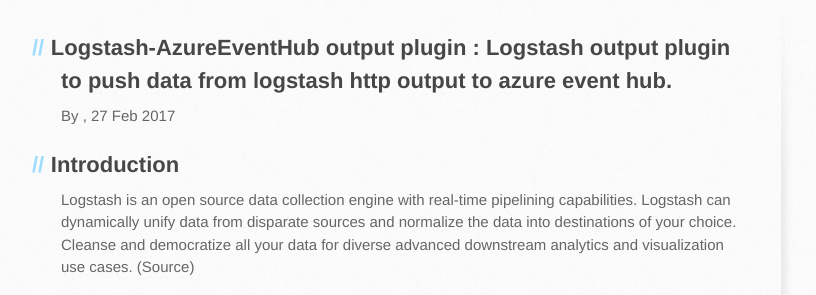
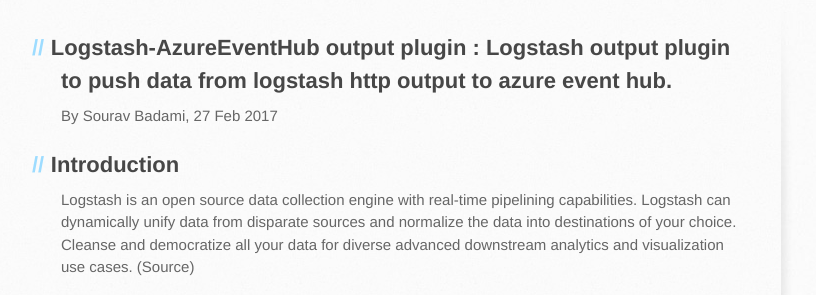
Before and after one commit to souravbadami/linkbynet.github.io, a Jekyll site: the page built from _posts/2017-02-27-Logstash-output-azure-nodejs.markdown, in a window 1280 px wide, cut to the strip 219-514 px from the top of the page. Shown: the whole strip, without its empty margins (109-925 px from the left). Built offline with Jekyll 4.4.1, drawn with Linux system fonts in a browser that asks for light colours.

Commit message:
Modified author detail in _config.yml.

```diff
--- a/_config.yml
+++ b/_config.yml
@@ -21,6 +21,9 @@
         display_name: Stéphane KATTOOR
         twitter: StephaneLBN
         gravatar_id: 819bb0fd44e74b7ba819ccc2a9c7020b
+    souravbadami:
+        display_name: Sourav Badami
+        twitter: badamisourav
 
 linkbynet_logo: LBN_Gris_Horizontal2.png
 
```
